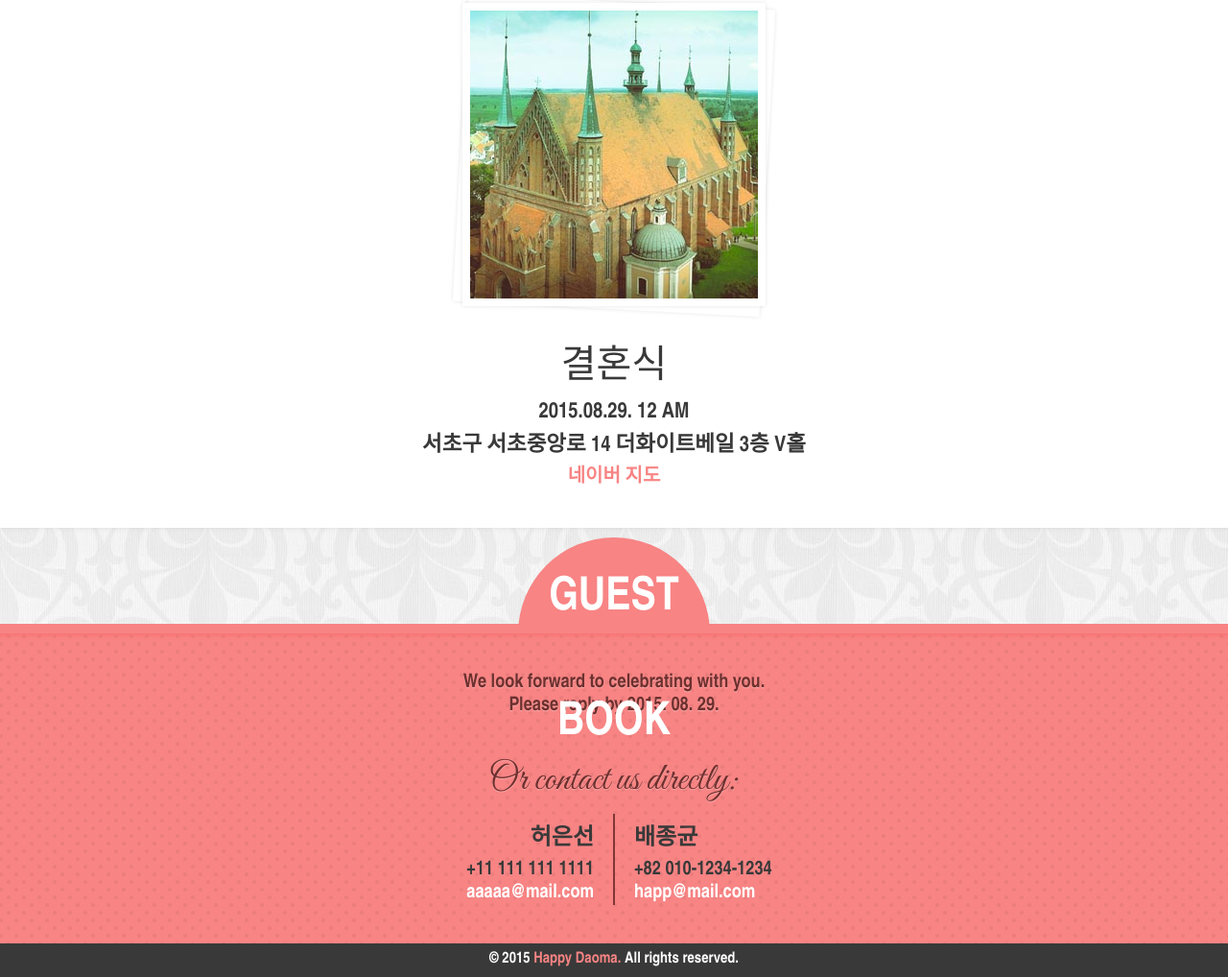
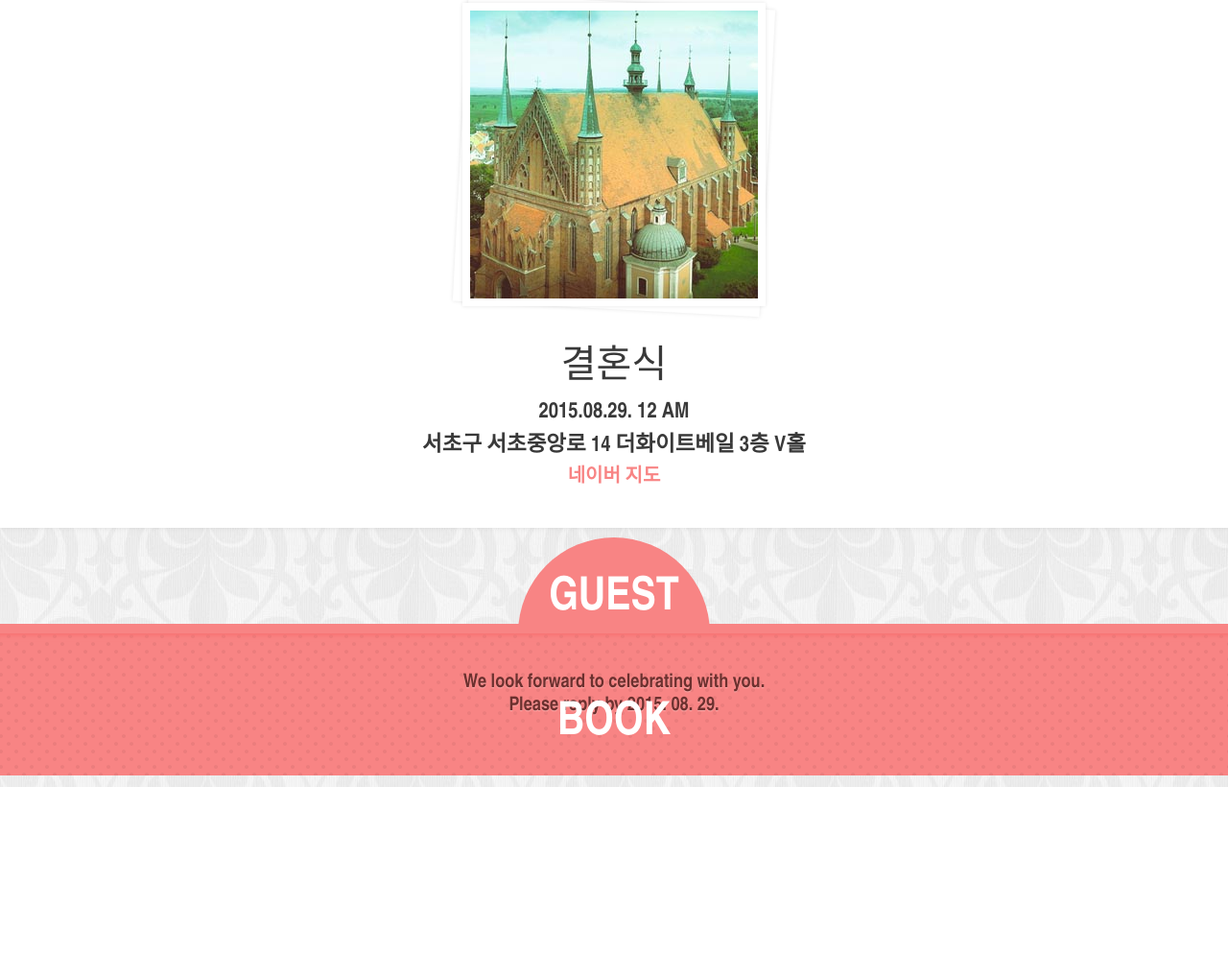
Before and after one commit to happydoma/happydoma.github.io, a plain HTML site: page index.html in a window 1280 px wide. Shown: the part 1760-2778 px from the top of the page at 96% size. After the commit the page ends 2580 px from the top, so only its background shows below. Drawn offline with nearby package versions, Linux system fonts and the light colour scheme; some packages are replaced by stand-ins of ours; a script that the page names is missing; a web font is replaced by a local one.

Commit message:
change person position & remove author

```diff
--- a/index.html
+++ b/index.html
@@ -115,12 +115,12 @@ $(document).ready(function() {
 			<section id="about" class="about clearfix">
 				<div class="she">
 					<p>
-						<strong>허 은선</strong> 허성구&middot;임금엽의 장녀
-						</p>
+            <strong>배 종균</strong> 배재두&middot;황차숙의 장남
+					</p>
 				</div>
 				<div class="he">
 					<p>
-						<strong>배 종균</strong> 배재두&middot;황차숙의 장남
+						<strong>허 은선</strong> 허성구&middot;임금엽의 장녀
 					</p>
 				</div>
 				<div class="they">
@@ -186,32 +186,11 @@ $(document).ready(function() {
               })();
           </script>
           <noscript>Please enable JavaScript to view the <a href="https://disqus.com/?ref_noscript" rel="nofollow">comments powered by Disqus.</a></noscript>
-
-					<h3>Or contact us directly:</h3>
-					<div class="contact-details contact-details-1">
-						<h4>허은선</h4>
-						<p>+11 111 111 1111</p>
-						<p>
-							<a href="mailto:aaaaa@mail.com?subject=RSVP">aaaaa@mail.com</a>
-						</p>
-					</div>
-					<div class="contact-details contact-details-2">
-						<h4>배종균</h4>
-						<p>+82 010-1234-1234</p>
-						<p>
-							<a href="mailto:happy@mail.com">happ@mail.com</a>
-						</p>
-					</div>
-
-				</div>
-
 			</section>
 			<!--- RSVP ENDS -->
 
 			<!-- FOOTER STARTS -->
-			<footer id="footer">
-				<p class="copyright"> &copy; 2015 <a href="#">Happy Daoma.</a> All rights reserved.</p>
-			</footer>
+
 			<!-- FOOTER ENDS -->
 
 		</div>
```
